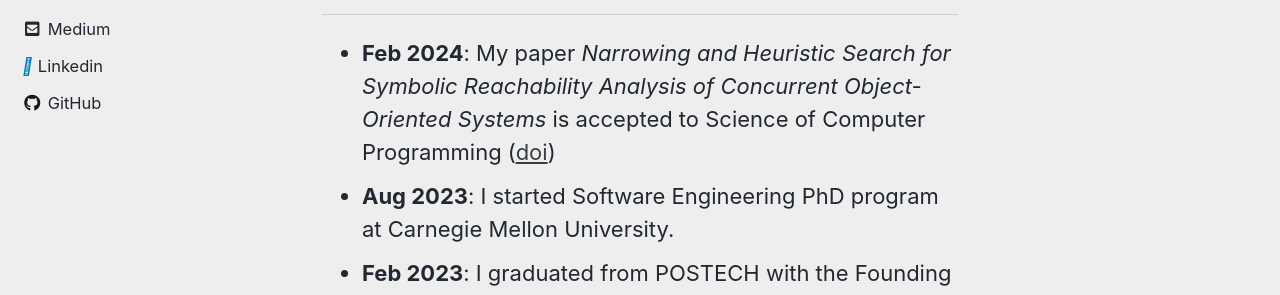
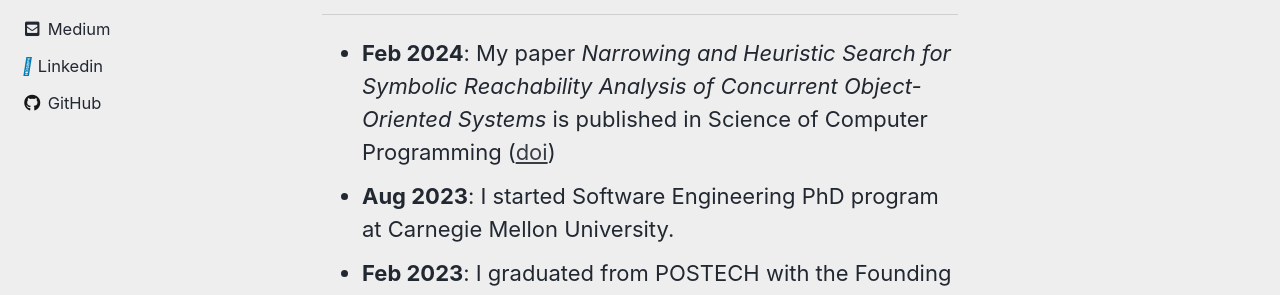
Before and after one commit to byeongjee/byeongjee.github.io, a Jekyll site: the page built from _pages/home.md, in a window 1280 px wide and 900 px high. Shown: the part 349-644 px from the top of the window. Built offline with Jekyll 4.4.1, drawn with Linux system fonts in a browser that asks for light colours; cached includes are drawn as plain includes.

Commit message:
Update home

```diff
--- a/_pages/home.md
+++ b/_pages/home.md
@@ -13,7 +13,7 @@ and
 formal methods.
 
 ## News
-- **Feb 2024**: My paper *Narrowing and Heuristic Search for Symbolic Reachability Analysis of Concurrent Object-Oriented Systems* is accepted to Science of Computer Programming ([doi](https://doi.org/10.1016/j.scico.2024.103097))
+- **Feb 2024**: My paper *Narrowing and Heuristic Search for Symbolic Reachability Analysis of Concurrent Object-Oriented Systems* is published in Science of Computer Programming ([doi](https://doi.org/10.1016/j.scico.2024.103097))
 - **Aug 2023**: I started Software Engineering PhD program at Carnegie Mellon University.
 - **Feb 2023**: I graduated from POSTECH with the Founding Chairman’s Award,
 which is given to the undergraduate student with the highest overall GPA
```
